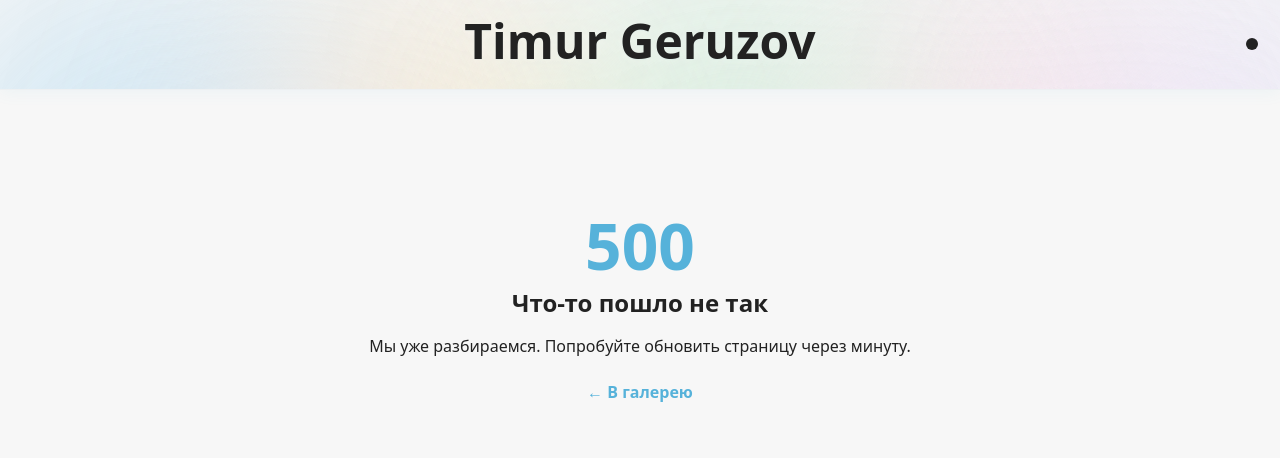
After one commit to tgeruzov/django-photo-gallery, a Django app: template templates/500.html in a window 1280 px wide. The commit adds this page. Shown: the top 458 px of the page. Run offline with Django 5.2, Linux system fonts and the light colour scheme; the template is opened without the code that fills it, so the values that code supplies are empty; parts of the project's set-up code (start-up, migrations or seed data) failed here and were passed over; some web fonts are replaced.

Commit message:
fix(ux): UX5 add branded 404 and 500 pages
templates/ was declared in DIRS but empty, so prod users got bare
Django error pages without the site header, theme or font. Both pages
extend the gallery base (500 relies only on template defaults, no
context processors needed) and link back to the gallery.

```diff
--- a/gallery/tests.py
+++ b/gallery/tests.py
@@ -343,6 +343,12 @@ class GalleryViewsTest(GalleryTestCase):
         payload = response.json()
         self.assertEqual(payload["photos"], [])
 
+    def test_404_uses_custom_template(self):
+        response = self.client.get("/no-such-page/")
+        self.assertEqual(response.status_code, 404)
+        self.assertTemplateUsed(response, "404.html")
+        self.assertContains(response, "В галерею", status_code=404)
+
     def test_healthz_reports_ok(self):
         response = self.client.get(reverse("healthz"))
         self.assertEqual(response.status_code, 200)
--- a/static/css/styles.css
+++ b/static/css/styles.css
@@ -684,6 +684,41 @@ html.js .card:not(.loaded) {
   break-inside: avoid;
 }
 
+.error-page {
+  margin-top: calc(var(--header-offset) + 2rem);
+  text-align: center;
+  padding: 2rem 1rem;
+}
+
+.error-page .error-code {
+  font-size: 4rem;
+  font-weight: 800;
+  color: var(--accent-color);
+  line-height: 1;
+}
+
+.error-page h2 {
+  margin: 0.5rem 0 1rem;
+}
+
+.error-page .error-home-link {
+  display: inline-block;
+  margin-top: 1.5rem;
+  color: var(--accent-color);
+  text-decoration: none;
+  font-weight: 600;
+}
+
+.error-page .error-home-link:hover {
+  text-decoration: underline;
+}
+
+.error-page .error-home-link:focus-visible {
+  outline: 2px solid var(--accent-color);
+  outline-offset: 2px;
+  border-radius: 4px;
+}
+
 .no-image-placeholder {
   height: 200px;
   background: #eee;
--- /dev/null
+++ b/templates/500.html
@@ -0,0 +1,13 @@
+{% extends "gallery/base.html" %}
+
+{% block title %}Ошибка сервера — Timur Geruzov{% endblock %}
+{% block meta_robots %}noindex, nofollow{% endblock %}
+
+{% block content %}
+  <div class="error-page">
+    <p class="error-code">500</p>
+    <h2>Что-то пошло не так</h2>
+    <p>Мы уже разбираемся. Попробуйте обновить страницу через минуту.</p>
+    <a class="error-home-link" href="/">← В галерею</a>
+  </div>
+{% endblock %}
```
Also changed, not shown: templates/404.html (added, +13 -0 lines).
